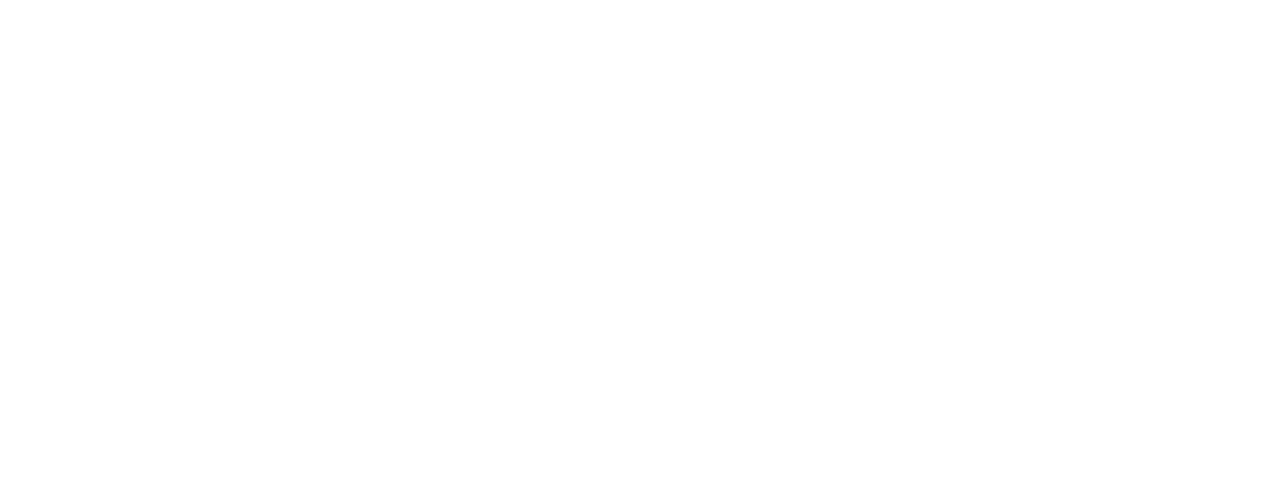
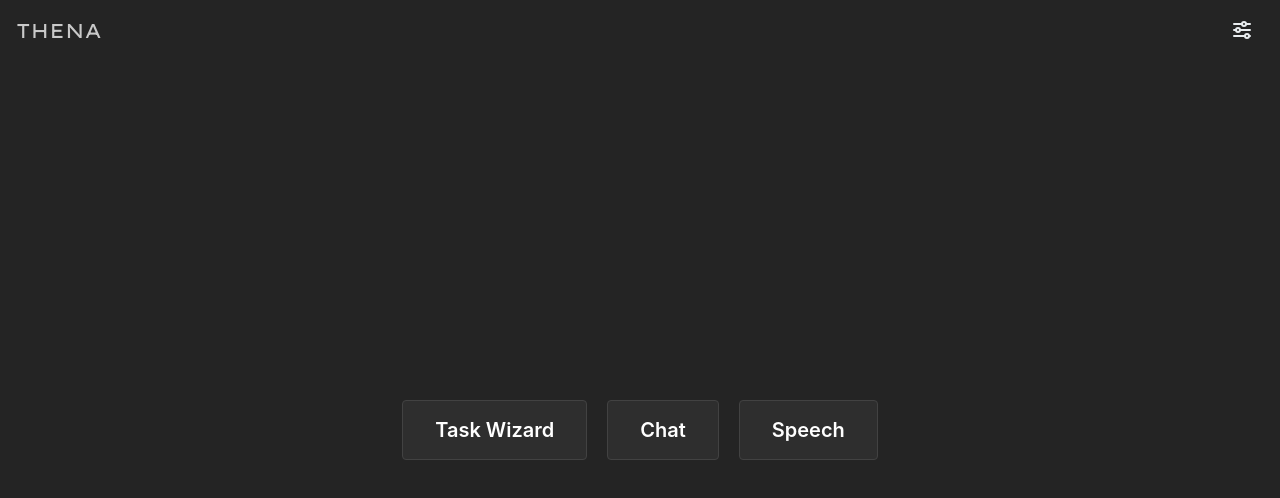
Before and after one commit to davincicoding-org/thena, a Next.js app: page /demos in a window 1280 px wide. Before the commit this address had no page. Shown: the top 498 px of the page. Built offline with nearby package versions, Linux system fonts and the light colour scheme.

Commit message:
feat: add demos pages

```diff
--- /dev/null
+++ b/app/demos/page.tsx
@@ -0,0 +1,32 @@
+"use client";
+
+import Link from "next/link";
+import { AppShell, Button, Flex } from "@mantine/core";
+
+export default function DemosPage() {
+  return (
+    <AppShell.Main display="grid">
+      <Flex gap="lg" className="my-auto justify-center px-4 max-sm:flex-col">
+        <Button
+          component={Link}
+          href="/demos/task-wizard"
+          size="xl"
+          variant="default"
+        >
+          Task Wizard
+        </Button>
+        <Button component={Link} href="/demos/chat" size="xl" variant="default">
+          Chat
+        </Button>
+        <Button
+          component={Link}
+          href="/demos/speech"
+          size="xl"
+          variant="default"
+        >
+          Speech
+        </Button>
+      </Flex>
+    </AppShell.Main>
+  );
+}
--- a/app/demos/speech/page.tsx
+++ b/app/demos/speech/page.tsx
@@ -60,21 +60,13 @@
   return (
     <AppShell.Main className="grid">
       <Center className="items-center">
-        <SimpleGrid cols={2} className="w-full max-w-screen-md">
+        <SimpleGrid
+          cols={{ base: 1, sm: 2 }}
+          p="md"
+          className="w-full max-w-screen-md"
+        >
           <Fieldset legend="Speech Recognition">
-            <Stack gap="lg">
-              <Button
-                variant="outline"
-                onClick={() => {
-                  if (isListening) {
-                    return stopListening();
-                  }
-                  setTranscriptions([]);
-                  return startListening();
-                }}
-              >
-                {isListening ? "Stop Listening" : "Start Listening"}
-              </Button>
+            <Stack gap="lg" h="100%">
               <Stack gap="xs">
                 {transcriptions.map((transcription, index) => (
                   <Card
@@ -89,6 +81,19 @@
                   </Card>
                 ))}
               </Stack>
+              <Button
+                mt="auto"
+                variant="outline"
+                onClick={() => {
+                  if (isListening) {
+                    return stopListening();
+                  }
+                  setTranscriptions([]);
+                  return startListening();
+                }}
+              >
+                {isListening ? "Stop Listening" : "Start Listening"}
+              </Button>
             </Stack>
           </Fieldset>
           <Fieldset legend="Speech Synthesis">
--- a/app/page.tsx
+++ b/app/page.tsx
@@ -10,10 +10,8 @@
   Center,
   Collapse,
   Divider,
-  Fieldset,
   Flex,
   Modal,
-  ScrollArea,
   Space,
   Stack,
   Text,
@@ -36,23 +34,6 @@
   useTags,
   useTaskForm,
 } from "@/ui/task-management";
-
-const DEMO_DISABLED = true;
-
-const DEMO_PAGES = [
-  {
-    label: "Task Wizard",
-    href: "/demos/task-wizard",
-  },
-  {
-    label: "Chat",
-    href: "/demos/chat",
-  },
-  {
-    label: "Speech",
-    href: "/demos/speech",
-  },
-];
 
 export default function HomePage() {
   const { projects, createProject, loading: loadingProjects } = useProjects();
@@ -102,27 +83,6 @@
               onCreate={projectCreatorModal.open}
             />
           </Flex>
-
-          {!DEMO_DISABLED && (
-            <Fieldset legend="Demos" ta="center" p={0}>
-              <ScrollArea scrollbars="x" scrollHideDelay={300}>
-                <Flex align="center" className="h-full" p="sm" pt={0}>
-                  {DEMO_PAGES.map((page) => (
-                    <Button
-                      key={page.label}
-                      color="gray"
-                      size="compact-sm"
-                      variant="subtle"
-                      component={Link}
-                      href={page.href}
-                    >
-                      {page.label}
-                    </Button>
-                  ))}
-                </Flex>
-              </ScrollArea>
-            </Fieldset>
-          )}
         </Stack>
       </Center>
 
```
